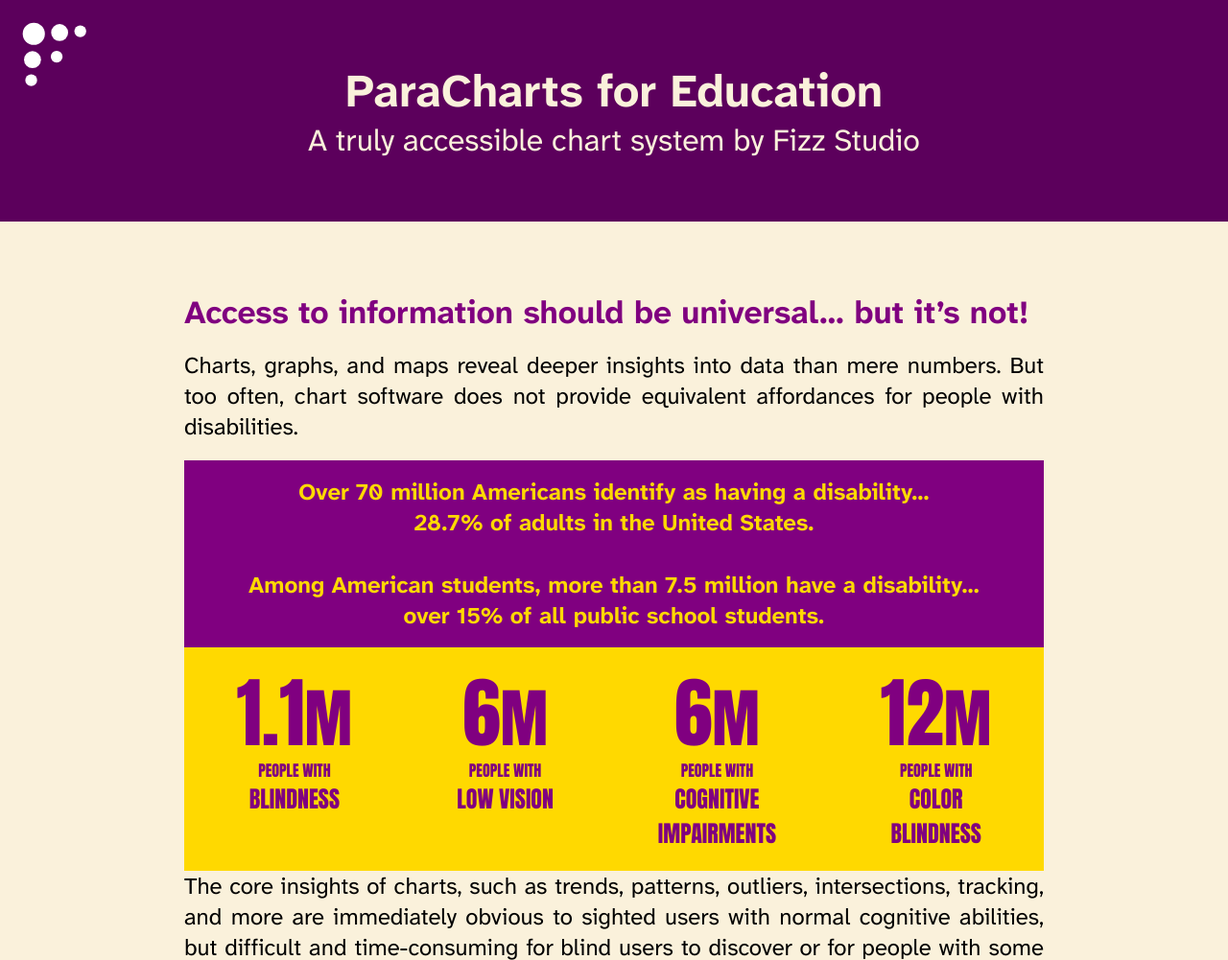
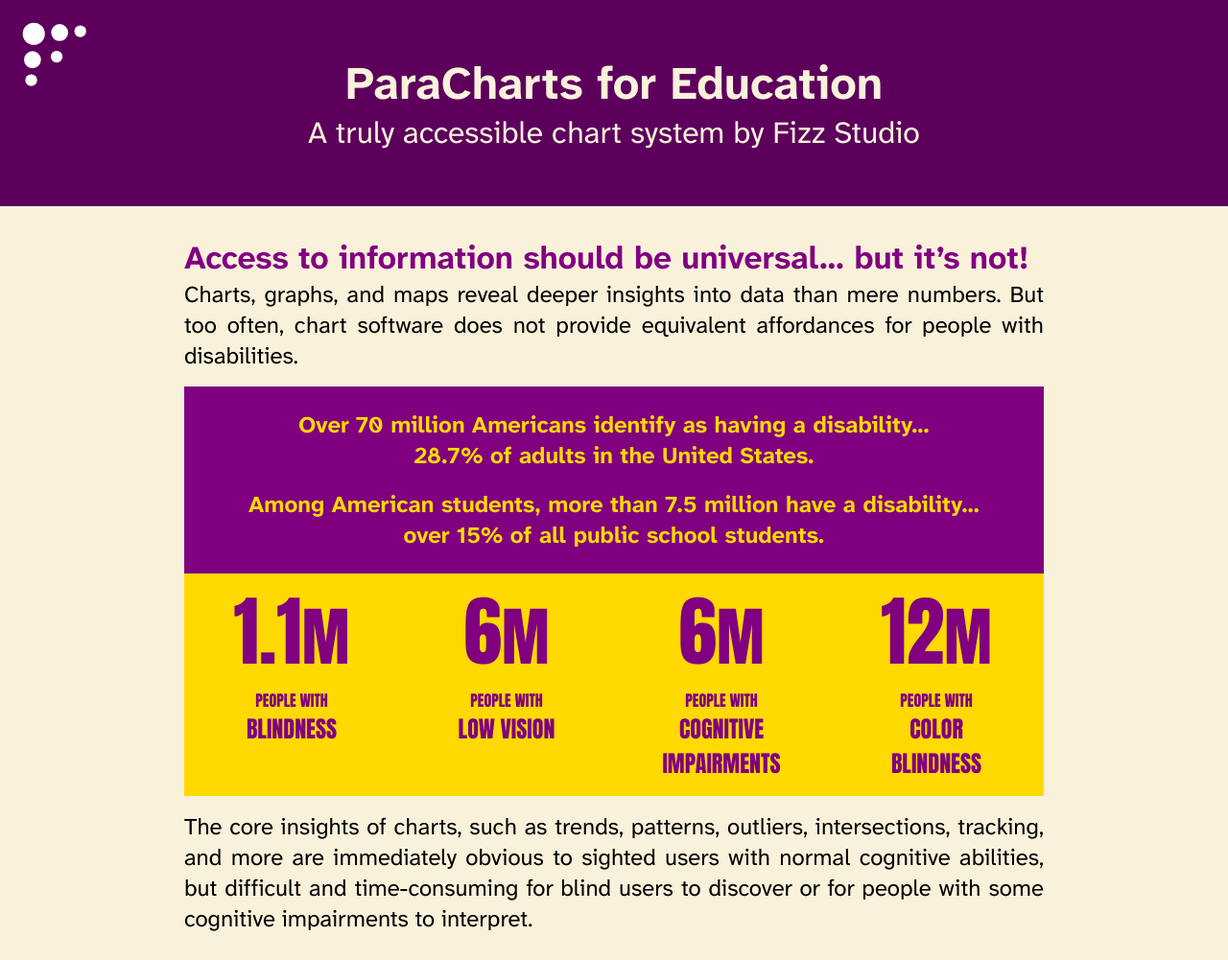
Before and after one commit to fizzstudio/paracharts-info, a plain HTML site: page education/index.html in a window 1280 px wide. Shown: the top 1001 px of the page at 96% size. Drawn offline with Linux system fonts and the light colour scheme.

Commit message:
converted effect block graphic to grid layout

```diff
--- a/assets/style.css
+++ b/assets/style.css
@@ -42,8 +42,7 @@ footer {
 }
 
 header {
-  margin-bottom: 1.5em;
-  padding-block: 4em;
+  padding-block: 3.5em;
 }
 
 header p,
@@ -82,39 +81,40 @@ main ul {
 section#effect {
   background-color: var(--counter);
   color: var(--theme);
-  /* margin-block: 1.5em; */
+  margin-block: 1em;
+}
+
+div#demographics {
+  background-color: var(--theme);
+  padding: 1.5em 0.5em;
 }
 
 section#effect p {
   color: var(--counter);
-  background-color: var(--theme);
   font-size: 1.5em;
   font-weight: bold;
   text-align: center;
-  padding: 0.7em 0;
+  padding: 0;
 }
 
-ul li {
-  padding-bottom: 0.5em;
+section#effect p:first-of-type {
+  padding-bottom: 0.8em;
 }
 
+
 ul#stats {
-  margin: 0 auto;
+  list-style-type: none;
   font-family: var(--font-strong);
-  display: flex;
-  flex-direction: row;
-  justify-content: space-around;
-  align-items: center;
-  align-items: flex-start;
-  align-content: flex-start;
-  list-style-type: none;
   text-transform: uppercase;
   font-size: 1em;
+
+  display: grid;
+  grid-template-columns: repeat(auto-fit, minmax(10em, 1fr));
+  padding: 0;
+  margin: 0;
+  padding-bottom: 1em;
 }
 
-ul#stats li {
-  padding: 0.5em;
-}
 
 ul#stats li > span {
   display: block;
@@ -124,7 +124,7 @@ ul#stats li > span {
 ul#stats li span.bignumber {
   font-size: 5em;
   font-weight: bold;
-  margin-bottom: -0.15em;
+  padding-bottom: -0.15em;
 }
 
 ul#stats li span.bignumber span.unit {
@@ -134,6 +134,8 @@ ul#stats li span.bignumber span.unit {
 ul#stats li span.disability {
   font-size: 1.5em;
 }
+
+
 
 ul#benefits {
   font-size: 1em;
@@ -192,7 +194,6 @@ div#patterns {
   margin: 2em 0;
   background-color: white;
   outline: var(--counter) solid 1px;
-  /* display: none; */
 }
 
 div#patterns img.example {
@@ -332,4 +333,5 @@ article#intro h2,
 article#intro p,
 article#effect-infoblock {
   margin-block: 0;
+  padding: 0;
 }
```
